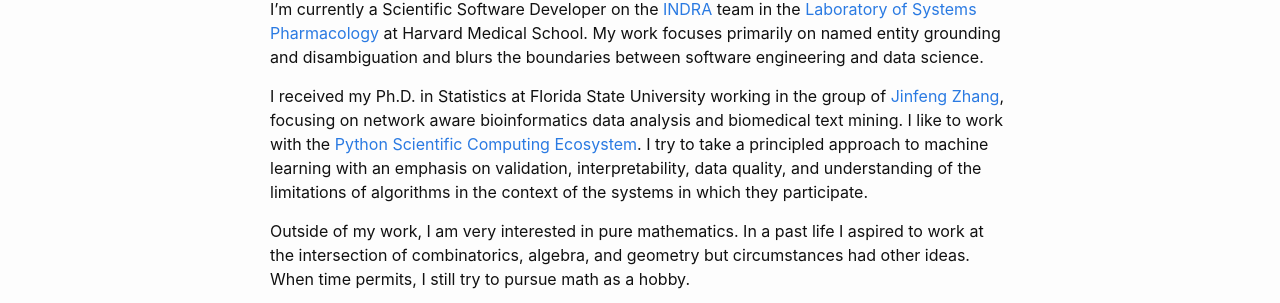
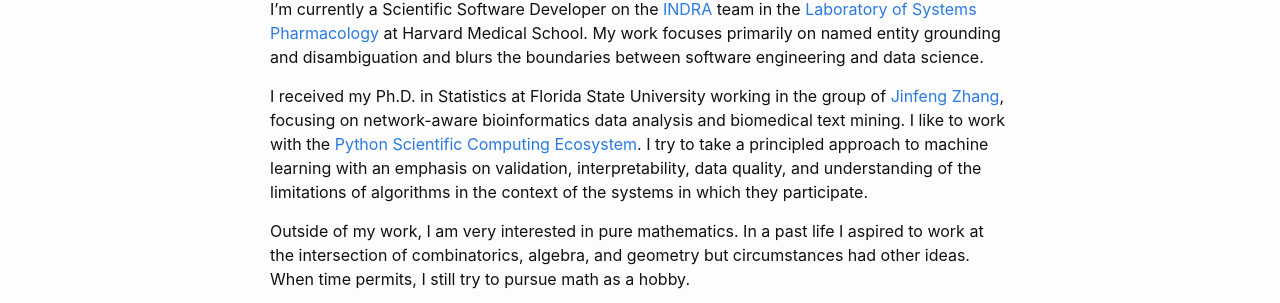
Before and after one commit to steppi/steppi.github.io, a Jekyll site: the page built from about.md, in a window 1280 px wide. Shown: the part 173-476 px from the top of the page. Built offline with Jekyll 4.4.1, drawn with Linux system fonts in a browser that asks for light colours.

```diff
--- a/about.md
+++ b/about.md
@@ -11,7 +11,8 @@ primarily on named entity grounding and disambiguation and blurs the boundaries
 between software engineering and data science.
 
 I received my Ph.D. in Statistics at
-Florida State University working in the group of [Jinfeng Zhang](https://ani.stat.fsu.edu/~jinfeng/), focusing on network aware bioinformatics
+Florida State University working in the group of [Jinfeng Zhang](https://ani.stat.fsu.edu/~jinfeng/),
+focusing on network-aware bioinformatics
 data analysis and biomedical text mining. I like to work with the [Python
 Scientific Computing Ecosystem](https://www.scipy.org/about.html). I try to
 take a principled approach to machine learning with an emphasis on validation,
```
